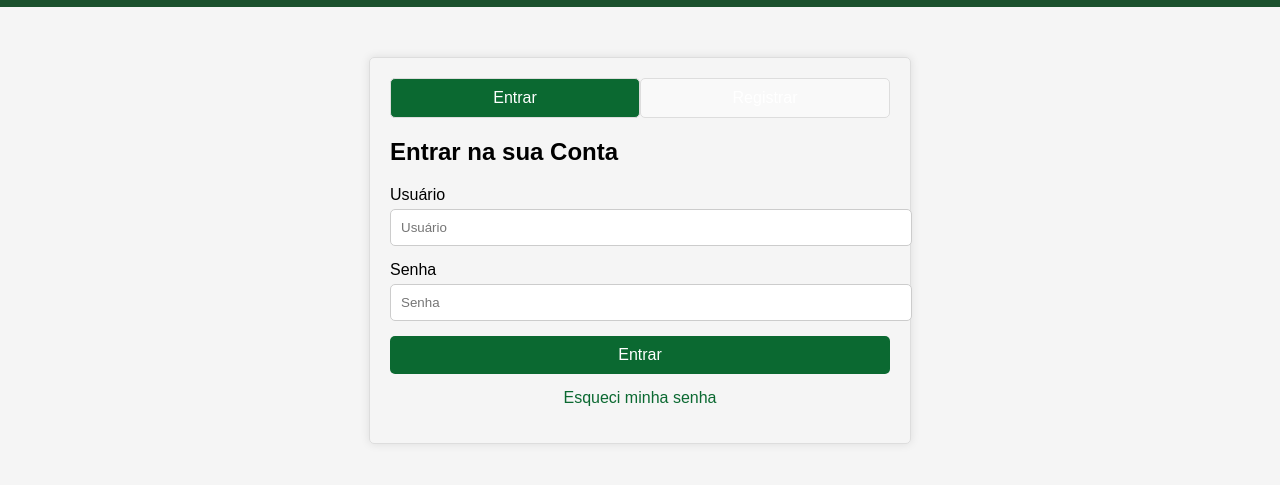
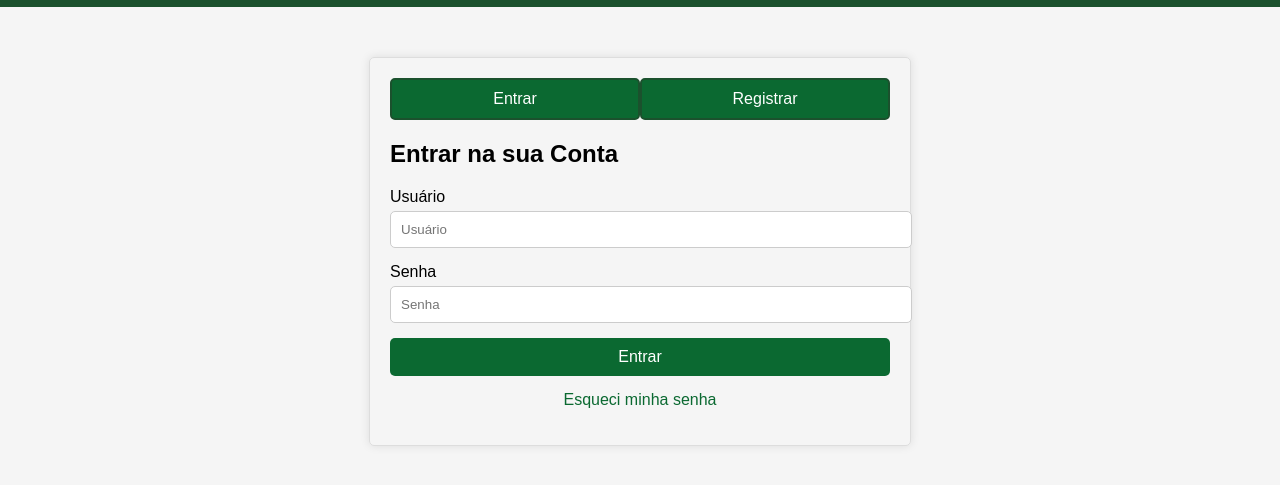
Before and after one commit to OzeiasMoreira/bet365-mvp, a plain HTML site: page login.html in a window 1280 px wide. Shown: the part 41-526 px from the top of the page. Drawn offline with Linux system fonts and the light colour scheme.

Commit message:
projeto finalizado

```diff
--- a/login.html
+++ b/login.html
@@ -16,7 +16,7 @@
         <section class="auth-content">
             <div class="tabs">
                 <button class="tab-button active" data-tab="login">Entrar</button>
-                <button class="tab-button" data-tab="register">Registrar</button>
+                <button class="tab-button active" data-tab="register">Registrar</button>
             </div>
             <div class="form-container">
 
--- a/login/login.css
+++ b/login/login.css
@@ -47,10 +47,11 @@ header {
 .tab-button {
     flex: 1;
     padding: 10px;
-    border: 1px solid #ddd;
+    border: 2px solid #1b512d;
     background-color: #f9f9f9;
     cursor: pointer;
     text-align: center;
+    color: #1b512d;
 
 }
 
```
Also changed, not shown: dados/uso.html (+1 -1 lines), info.html (+1 -1 lines).
